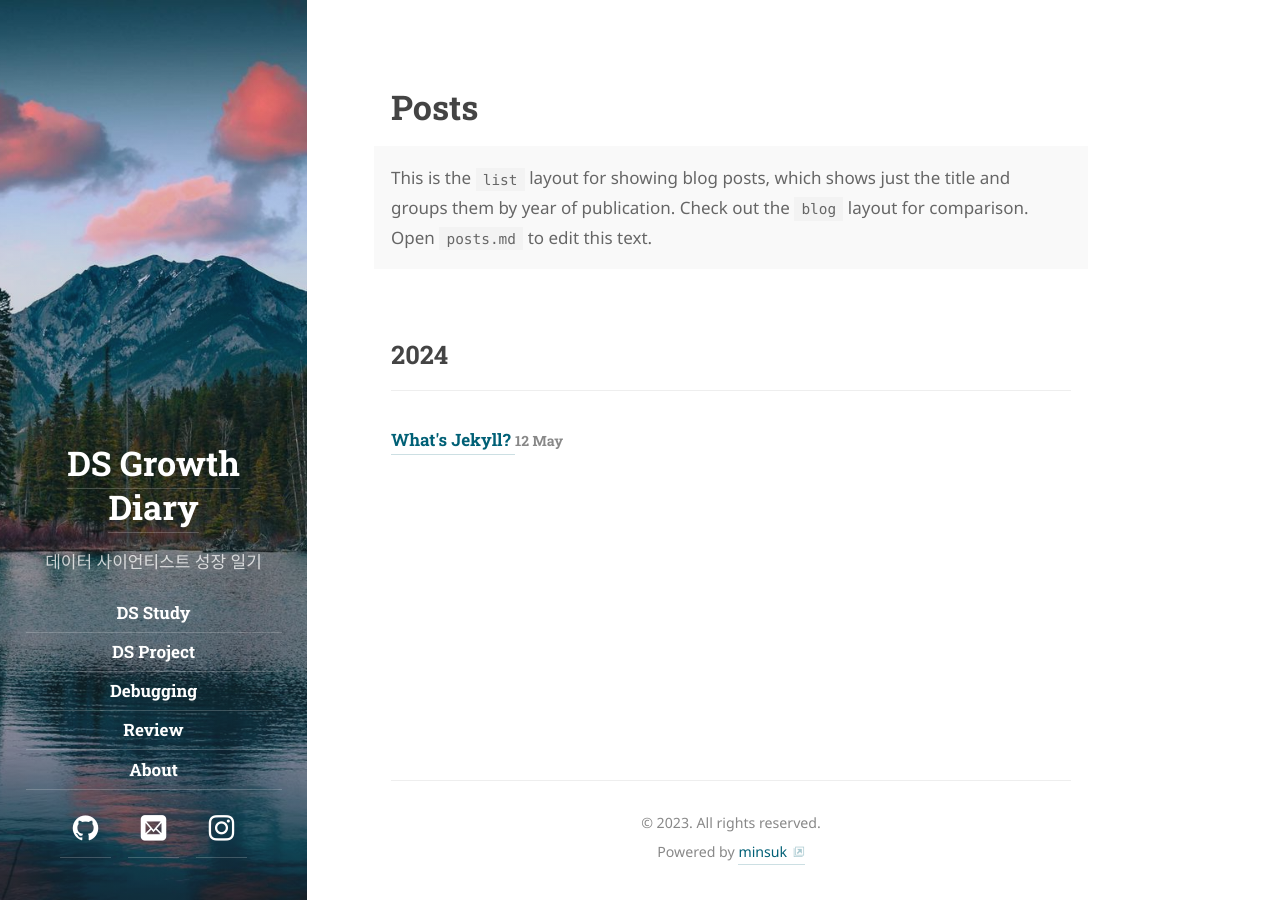
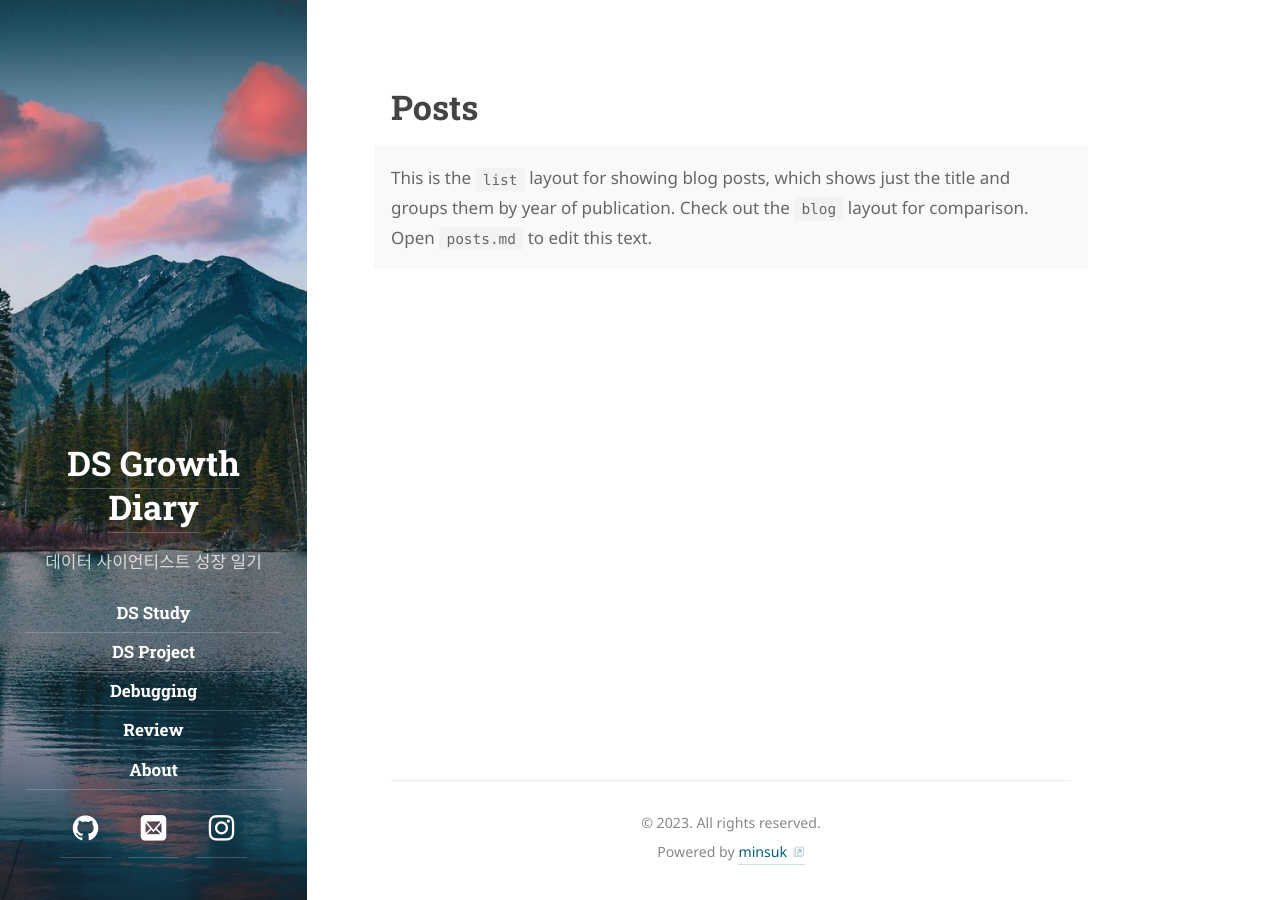
Before and after one commit to minsuk1003/minsuk1003.github.io, a Jekyll site: the page built from posts.md, in a window 1280 px wide. Built offline with Jekyll 4.4.1, drawn with Linux system fonts in a browser that asks for light colours; some web fonts are replaced; a file with an impossible date is left out.

Commit message:
Update 2017-05-03-javascripten.md

```diff
--- a/_posts/project/2017-05-03-javascripten.md
+++ b/_posts/project/2017-05-03-javascripten.md
@@ -1,8 +1,10 @@
 ---
 layout: post
 title: What's Jekyll?
-date: 2024-05-12
+date: {}
 category: project
 description: >
-  Jekyll is a static site generator, an open-source tool for creating simple yet powerful websites of all shapes and sizes.
+  Jekyll is a static site generator, an open-source tool for creating simple yet
+  powerful websites of all shapes and sizes.
+published: false
 ---
```
